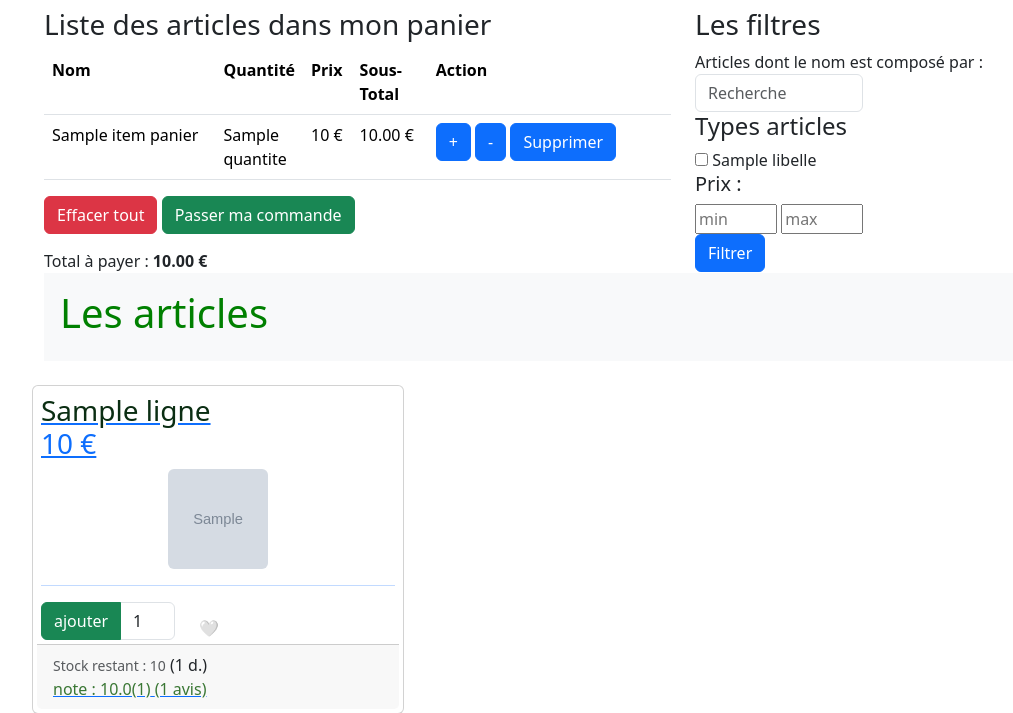
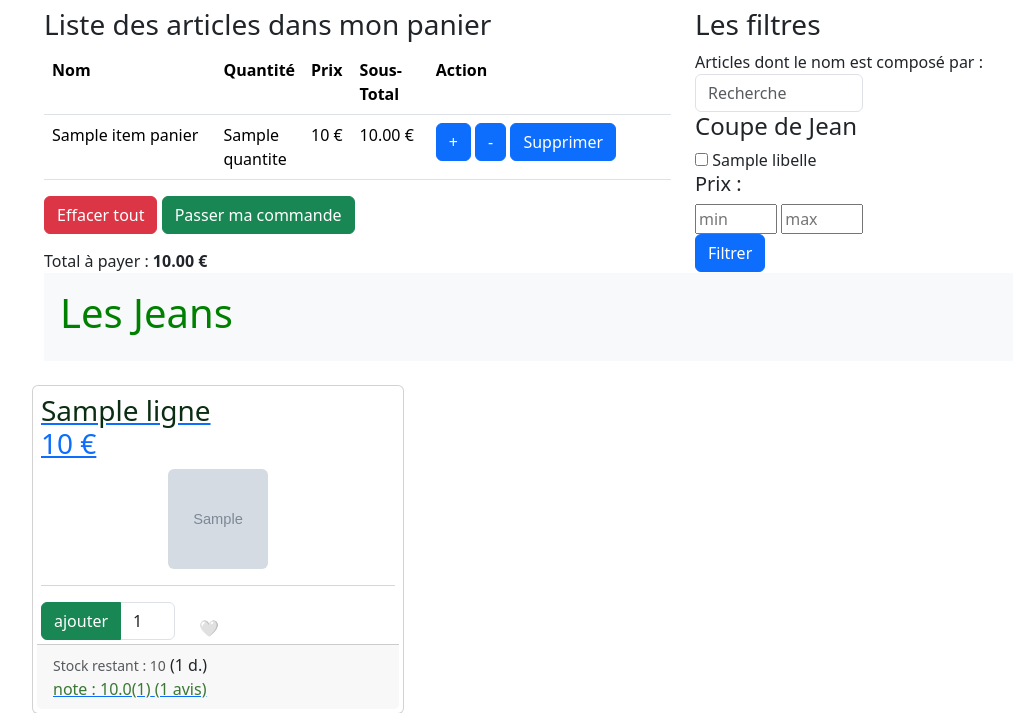
Before and after one commit to valentinDecaill/SAE-3-4-5, a Flask app: template templates/client/boutique/panier_article.html in a window 1280 px wide. Shown: the part 64-777 px from the top of the page, without its empty margins (50-1063 px from the left). Run offline with Flask 3, Linux system fonts and the light colour scheme; the template is opened without the code that fills it: most values are stand-ins (such as "Sample title", 1, 10 or a date in 2020); grey boxes marked "Sample" are stand-in pictures; some libraries are stand-ins or nearby versions.

Commit message:
finition

```diff
--- a/templates/admin/article/show_article.html
+++ b/templates/admin/article/show_article.html
@@ -10,18 +10,18 @@ articles (tableau de dictionnaires)
 {% extends 'admin/layout_admin.html' %}
 
 {% block title %}
-    <title>afficher les articles</title>
+    <title>afficher les Jeans</title>
 {% endblock %}
 
 {% block body %}
 <h3>article</h3>
-<a  class="btn btn-outline-success" href="/admin/article/add">ajouter un article</a>
+<a  class="btn btn-outline-success" href="/admin/article/add">ajouter un jean</a>
 <br><br>
 {#{{ articles }}#}
 <table class="table">
     <thead class="thead-dark">
         <tr>
-            <th>nom</th><th>id</th><th>type article (id)</th><th>prix</th><th style="color: green">stock</th>
+            <th>nom</th><th>id</th><th>coupe du jean (id)</th><th>prix</th><th style="color: green">stock</th>
             <th>nouveaux avis</th><th>nb déclinaisons</th><th>image</th><th>opération</th>
         </tr>
     </thead>
--- a/templates/client/boutique/_filtre.html
+++ b/templates/client/boutique/_filtre.html
@@ -5,7 +5,7 @@
     </div>
    {% if items_filtre is defined %}
     <div class="form-group">
-        <h4>Types articles</h4>
+        <h4>Coupe de Jean</h4>
         {% for item_filtre in items_filtre %}
         <input type="checkbox" name="filter_types" value="{{ item_filtre.id_type_article }}"
                {% set id_item = item_filtre.id_type_article | string %}
--- a/templates/client/boutique/panier_article.html
+++ b/templates/client/boutique/panier_article.html
@@ -16,7 +16,7 @@
         </div>
 
         <div class="bg-light p-3">
-            <h1>Les articles</h1>
+            <h1>Les Jeans</h1>
         </div>
 
         <div class="row">
```
